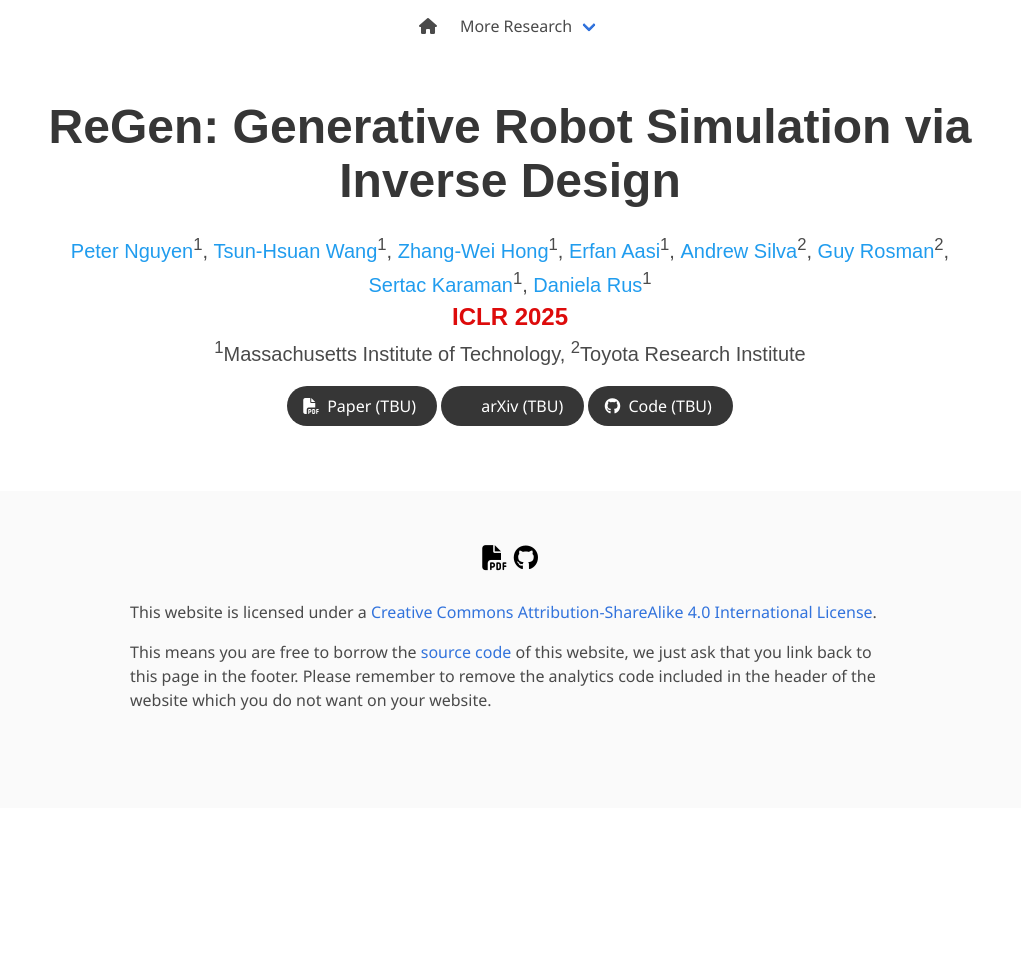
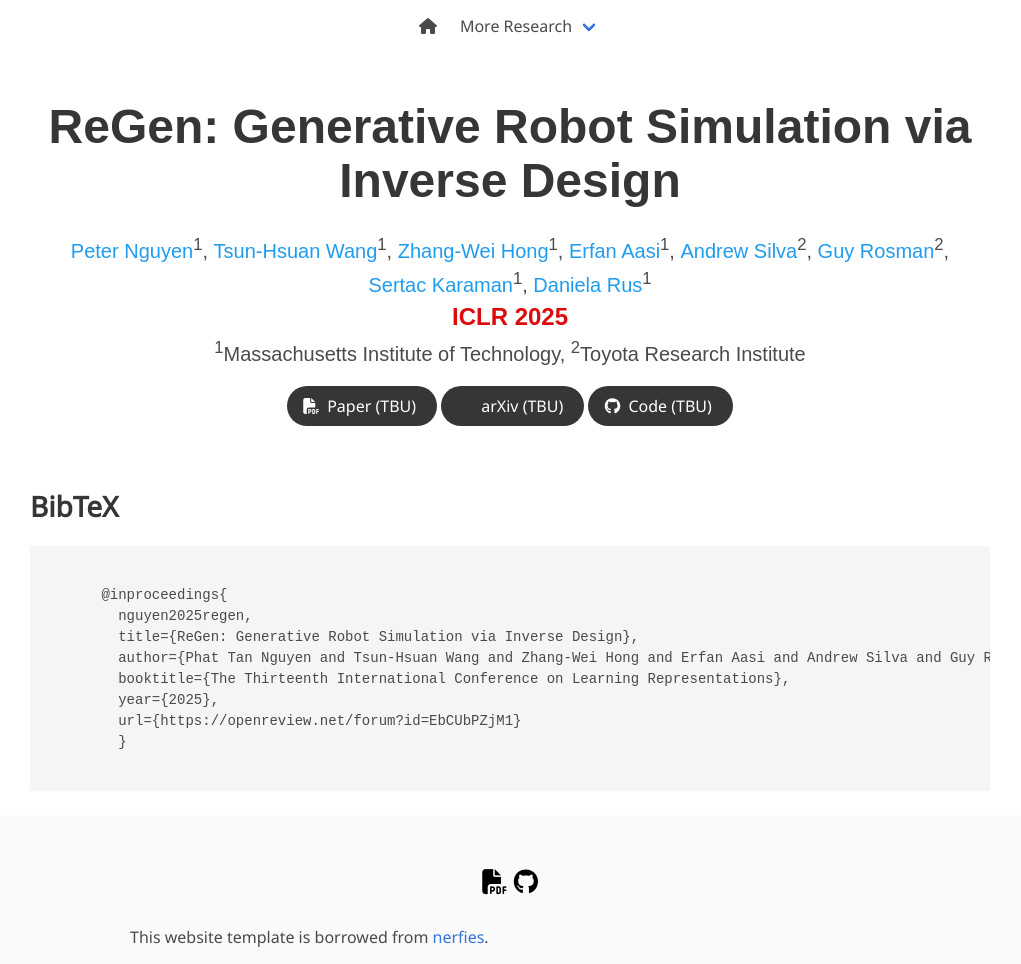
Before and after one commit to regen-sim/regen-sim.github.io, a plain HTML site: page index.html in a window 1280 px wide. Shown: the whole page, without its empty margins (130-1151 px from the left). Before the commit the page ends 808 px from the top, so only its background shows below. Drawn offline with nearby package versions, Linux system fonts and the light colour scheme; some icons are missing; a web font is replaced by a local one.

Commit message:
added bibtex

```diff
--- a/index.html
+++ b/index.html
@@ -183,24 +183,31 @@
 
 
 
-<!-- <section class="section" id="BibTeX">
+<!-- <section class="section" id="BibTeX"> -->
   <div class="container is-max-desktop content">
     <h2 class="title">BibTeX</h2>
     <pre><code>
-
+      @inproceedings{
+        nguyen2025regen,
+        title={ReGen: Generative Robot Simulation via Inverse Design},
+        author={Phat Tan Nguyen and Tsun-Hsuan Wang and Zhang-Wei Hong and Erfan Aasi and Andrew Silva and Guy Rosman and Sertac Karaman and Daniela Rus},
+        booktitle={The Thirteenth International Conference on Learning Representations},
+        year={2025},
+        url={https://openreview.net/forum?id=EbCUbPZjM1}
+        }
     </code></pre>
   </div>
-</section> -->
+</section>
 
 
 <footer class="footer">
   <div class="container">
     <div class="content has-text-centered">
       <a class="icon-link"
-         href="./static/videos/nerfies_paper.pdf">
+         href="./static/docs/root.pdf" target="_blank">
         <i class="fas fa-file-pdf"></i>
       </a>
-      <a class="icon-link" href="https://github.com/keunhong" class="external-link" disabled>
+      <a class="icon-link" href="https://github.com/PeterNg15/" class="external-link" disabled target="_blank">
         <i class="fab fa-github"></i>
       </a>
     </div>
@@ -208,16 +215,7 @@
       <div class="column is-8">
         <div class="content">
           <p>
-            This website is licensed under a <a rel="license"
-                                                href="http://creativecommons.org/licenses/by-sa/4.0/">Creative
-            Commons Attribution-ShareAlike 4.0 International License</a>.
-          </p>
-          <p>
-            This means you are free to borrow the <a
-              href="https://github.com/nerfies/nerfies.github.io">source code</a> of this website,
-            we just ask that you link back to this page in the footer.
-            Please remember to remove the analytics code included in the header of the website which
-            you do not want on your website.
+            This website template is borrowed from <a href="https://github.com/nerfies/nerfies.github.io">nerfies</a>.
           </p>
         </div>
       </div>
@@ -225,5 +223,6 @@
   </div>
 </footer>
 
+
 </body>
 </html>
```
